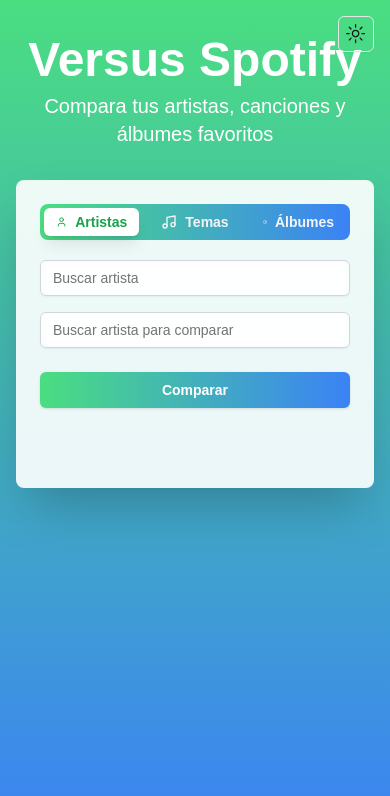
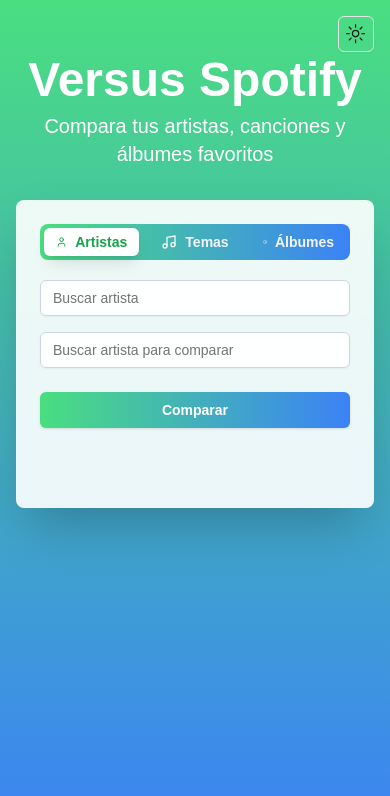
Before and after one commit to twinik/versus-spotify, a Next.js app: page / in a window 390 px wide. Shown: the top 796 px of the page. Built offline with nearby package versions, Linux system fonts and the light colour scheme; no server answers.

Commit message:
update spacing mode toggle

```diff
--- a/app/page.tsx
+++ b/app/page.tsx
@@ -77,7 +77,7 @@
 			<div className="absolute top-4 right-4 z-50">
 				<ModeToggle />
 			</div>
-			<header className="mb-8 text-center mt-5">
+			<header className="mb-8 text-center mt-10 lg:mt-5">
 				<h1 className="text-5xl font-bold text-white mb-2">Versus Spotify</h1>
 				<p className="text-xl text-white">
 					Compara tus artistas, canciones y álbumes favoritos
```
